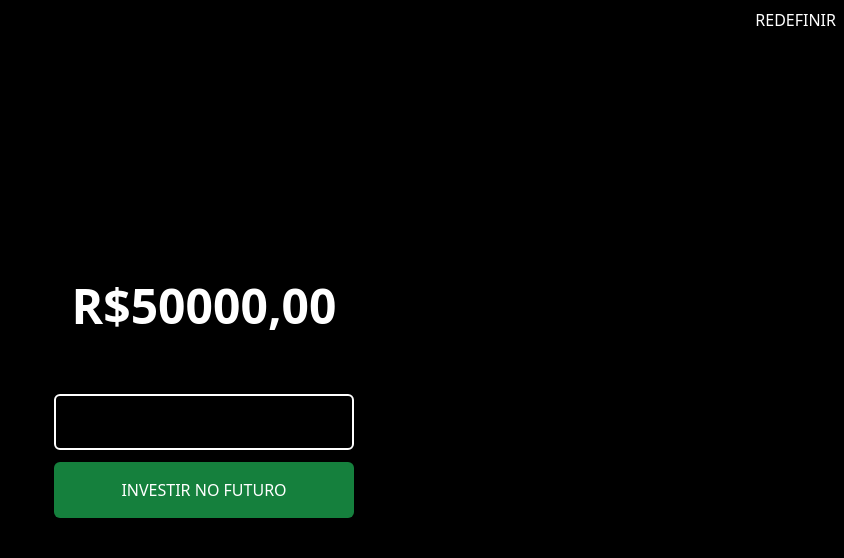
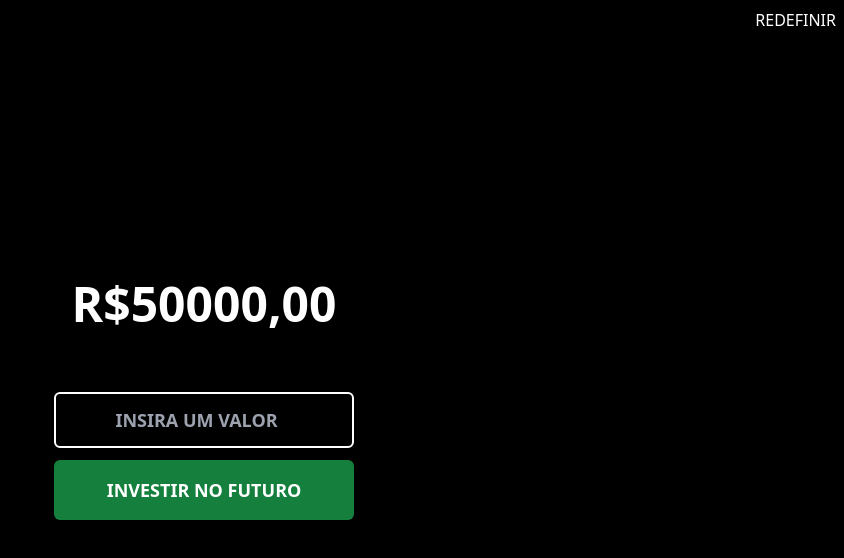
Before and after one commit to iaeluk/economizze, a Next.js app: page / in a window 1280 px wide. Shown: the top 558 px of the page, without its empty margins (436-1280 px from the left). Built offline with nearby package versions, Linux system fonts and the light colour scheme.

Commit message:
code improvements

```diff
--- a/src/pages/index.tsx
+++ b/src/pages/index.tsx
@@ -20,10 +20,9 @@ export default function Home() {
       <main className="flex flex-col items-center justify-center gap-16 min-w-full min-h-screen bg-black text-white">
         <button className="absolute top-2 right-2" onClick={() => setMontante(50000)}>REDEFINIR</button>
         <h1 className="text-5xl font-bold">R${montante >= 0 ? (montante.toFixed(2)).replace(".", ",") : Number(0).toFixed(2).replace(".", ",")}</h1>
-
         <div className="flex flex-col gap-3">
-          <input id="valor" className="bg-black outline-none border-2 border-white rounded-md p-3 font-bold text-lg text-center" type="number" value={!valorInput ? '': valorInput} onChange={(e) => setValorInput(e.target?.value)} />
-          <button className="bg-green-700 rounded-md p-4" onClick={() => {
+          <input id="valor" className="bg-black outline-none border-2 border-white rounded-md p-3 font-bold text-lg text-center" type="number" value={!valorInput ? '' : valorInput} placeholder="INSIRA UM VALOR" onChange={(e) => setValorInput(e.target?.value)} />
+          <button className="bg-green-700 hover:bg-green-600 rounded-md p-4 font-bold text-lg" onClick={() => {
             setMontante(valorInput ? montante - Number(valorInput) : montante)
             setValorInput(undefined)
           }}>INVESTIR NO FUTURO</button>
```
Also changed, not shown: 1 other file (tests, documents, lock files or other folders).
